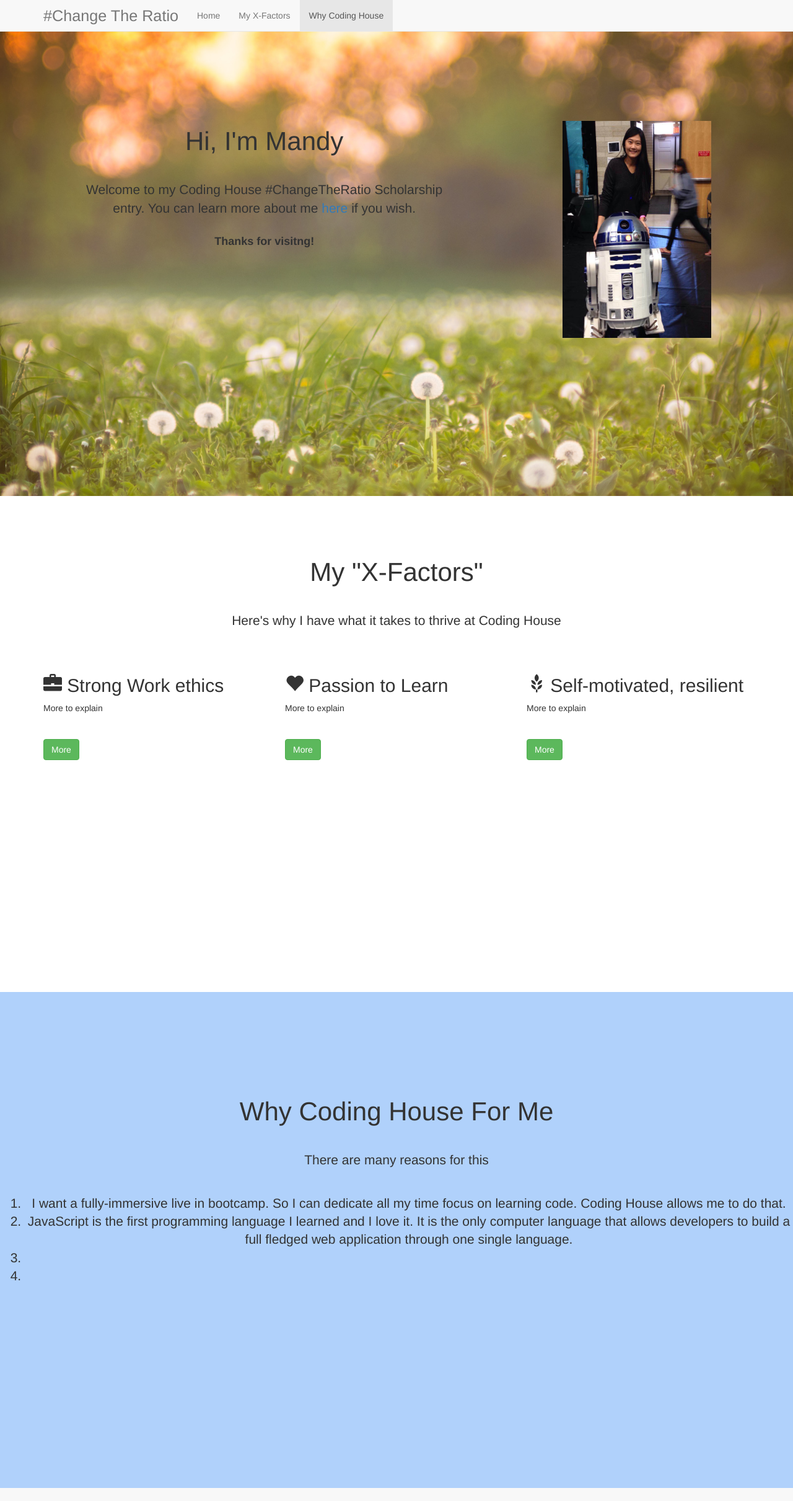
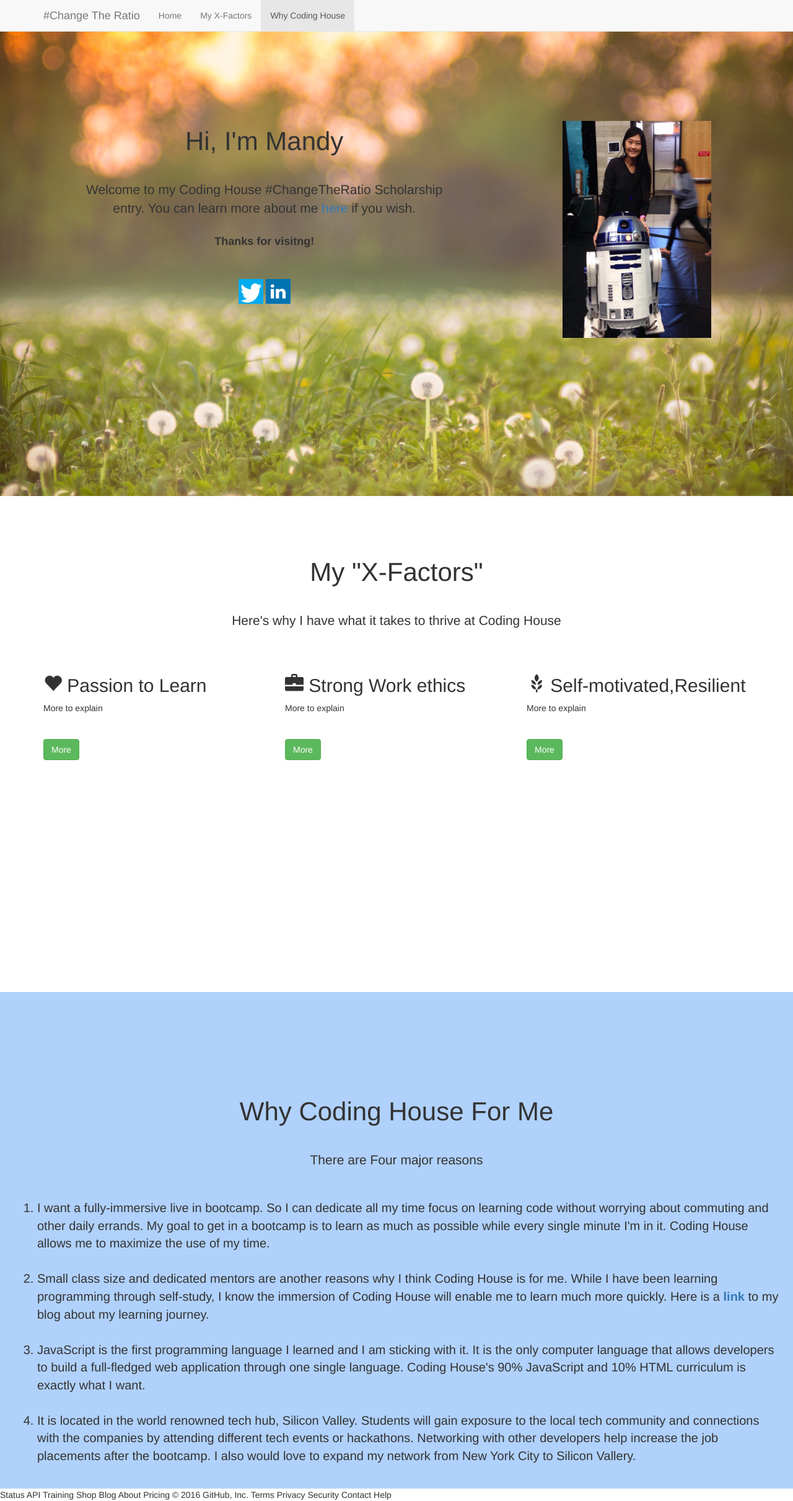
Before and after one commit to mmloveaa/change-the-ratio, a PHP site: page / in a window 1280 px wide. Shown: the whole page at 62% size. Before the commit the page ends 2400 px from the top, so only its background shows below. Run offline with PHP 8.4, Linux system fonts and the light colour scheme; some libraries are stand-ins or nearby versions.

Commit message:
updated contents

```diff
--- a/css/style.css
+++ b/css/style.css
@@ -1,3 +1,24 @@
+	.modal-content{
+		padding: 10px 10px 10px 10px ;
+	}
+
+	.modalpara{
+		padding-top: 10px;
+	}
+
+	.why{
+		margin-left: 20px;
+		margin-right: 20px;
+		float:left;
+		font-size: 20px;
+	}
+
+	#socialimg{
+		margin-top: 40px;
+		width: 40px;
+		height: 40px;
+	}
+
 	.navbar-brand {
 	font-size:1.8em;
 	}
--- a/home.html
+++ b/home.html
@@ -1,4 +1,3 @@
-
 <!DOCTYPE html>
 <html lang="en">
 	<head>
@@ -21,7 +20,16 @@
 		<script src="https://oss.maxcdn.com/libs/respond.js/1.4.2/
 		respond.min.js"></script>
 		<![endif]-->
-	</head>
+
+
+		<!-- Latest compiled and minified CSS -->
+	<link rel="stylesheet" href="https://maxcdn.bootstrapcdn.com/bootstrap/3.3.6/css/bootstrap.min.css" integrity="sha384-1q8mTJOASx8j1Au+a5WDVnPi2lkFfwwEAa8hDDdjZlpLegxhjVME1fgjWPGmkzs7" crossorigin="anonymous">
+	<script src="http://code.jquery.com/jquery-1.12.0.min.js"></script>
+	<script src="http://code.jquery.com/jquery-migrate-1.2.1.min.js"></script>
+		<!-- Latest compiled and minified JavaScript -->
+	<script src="https://maxcdn.bootstrapcdn.com/bootstrap/3.3.6/js/bootstrap.min.js" integrity="sha384-0mSbJDEHialfmuBBQP6A4Qrprq5OVfW37PRR3j5ELqxss1yVqOtnepnHVP9aJ7xS" crossorigin="anonymous"></script>
+
+    </head>
 
 	<body data-spy="scroll" data-target=".navbar-collapse">
 
@@ -30,9 +38,9 @@
 			<div class="navbar-header">
 				<button class="navbar-toggle" data-toggle="collapse" datatarget=".
 	navbar-collapse">
-				<span class="icon-bar"></span>
-				<span class="icon-bar"></span>
-				<span class="icon-bar"></span>
+				<span class="icon-bar">Home</span>
+				<span class="icon-bar">My X-Factors</span>
+				<span class="icon-bar">Why Coding House</span>
 				</button>
 					<a class="navbar-brand">#Change The Ratio</a>
 			</div>
@@ -53,6 +61,8 @@
 					<h1 class="marginTop">Hi, I'm Mandy</h1>
 					<p class="lead">Welcome to my Coding House #ChangeTheRatio Scholarship entry. You can learn more about me <a href="https://mandylearnscode.wordpress.com/about/">here</a> if you wish.</p>
 					<h4 class="bold marginTop"> Thanks for visitng!</h4>
+					<a href="https://twitter.com/MandyChanNYC"><img id="socialimg" src="images/twitter1.jpg"/></a>
+			        <a href="https://www.linkedin.com/in/mandychan1"><img id="socialimg" src="images/linkedin1.jpg"/></a>
 				</div>
 				<div class="col-md-4 col-xs-7 col-sm-4" id="topRow">
 					<img class="images" src="images/robot.jpg"/>
@@ -64,36 +74,105 @@
 			<div class="row" class="center">
 				<h1 class="center title">My "X-Factors"</h1>
 				<p class="lead center">Here's why I have what it takes to thrive at Coding House</p>
-				<div class="col-md-4 marginTop">
-					<h2><span class="glyphicon glyphicon-briefcase"></span> Strong Work ethics</h2>
-					<p>More to explain</p>
-					<button class="btn btn-success marginTop">More</button>
-				</div>
 
 				<div class="col-md-4 marginTop">
 					<h2><span class="glyphicon glyphicon-heart"></span> Passion to Learn</h2>
 					<p>More to explain</p>
-					<button class="btn btn-success marginTop">More</button>
+					<button class="btn btn-success marginTop" data-toggle="modal" type="button" class="btn btn-primary btn-lg"data-target="#myModal1">More</button>
+
+				  <!-- Modal -->
+					<div class="modal fade" id="myModal1" tabindex="-1" role="dialog" aria-labelledby="myModalLabel">
+					  <div class="modal-dialog" role="document">
+					    <div class="modal-content">
+					      <div class="modal-header">
+					        <h4 class="modal-title" id="myModalLabel">Passion to Learn</h4>
+					      </div>
+					      <div class="modal-body">
+					        <p class="modalpara">In college, despite my double specializations in product development and financial planning, I also had double minors in Economic and French. My passion and my dedication to learn can also be observed at work. I have done five internships from 2011-2013 while obtaining my bachelor degree because I valued real-world and hands on working experience.</p>
+							<p>In regards to learning code, I have been using different online resources to teach myself code. My curiosity to new technologies always push me out of my comfort zone. Even though I may not understand certain concepts at the very first time, I would keep searching and reading. You can find a list of resources I used to learn code <a href="https://mandylearnscode.wordpress.com/coding-resources/">here</a> since my programming journey began in October. I understand this industry is constantly evolving and new technologies are put out everyday. One must stay hungry and foolish to learn for a lifetime as a developer. I am committed to this decision I made.</p>
+					      </div>
+					      <div class="modal-footer">
+					        <button type="button" class="btn btn-default" data-dismiss="modal">Close</button>
+					      </div>
+					    </div>
+					  </div>
+					</div>
 				</div>
 
+
 				<div class="col-md-4 marginTop">
-					<h2><span class="glyphicon glyphicon-grain"></span> Self-motivated, resilient</h2>
+					<h2><span class="glyphicon glyphicon-briefcase"></span> Strong Work ethics</h2>
 					<p>More to explain</p>
-					<button class="btn btn-success marginTop">More</button>
+					<button class="btn btn-success marginTop" data-toggle="modal" type="button" class="btn btn-primary btn-lg"data-target="#myModal2">More</button>
+
+				  <!-- Modal -->
+					<div class="modal fade" id="myModal2" tabindex="-1" role="dialog" aria-labelledby="myModalLabel">
+					  <div class="modal-dialog" role="document">
+					    <div class="modal-content">
+					      <div class="modal-header">
+					        <h4 class="modal-title" id="myModalLabel">Strong Work ethics</h4>
+					      </div>
+					      <div class="modal-body">
+					        <p>Growing up as a kid, I saw how hard my parents worked to support the family. They are my role models. As the second generation of the chinese immigrants, I managed to enroll as a full-time student in New York City meanwhile working at JP Morgan Chase and interned at different corporate retail companies. I graduated with 3.5 GPA and had five internships under my belt which highly boosted my value to the employers.</p>
+					        <p>After I graduated from college, my first job as a retail planning analyst, I would work from 7am to 7pm sometimes until 8pm depends on the season. Since my work invloved a lot of reports analysis, bringing work to home for the weekend are nothing new in the industry.</p>
+					        <p>In November 2015, I attended my first Hackathon at University of Maryland. During the two days Hackathon, we were challenged to pitch an idea and built a demo within 24 hours. I stayed up all night to work on the front end side of the project. Our creativity and innovative UI/UX Design, helped us stand out and win the champion of JP Morgan Chase Hack Challenge. Here is a <a href="https://github.com/mmloveaa">link</a> to our project.</p>
+					      </div>
+					      <div class="modal-footer">
+					        <button type="button" class="btn btn-default" data-dismiss="modal">Close</button>
+					      </div>
+					    </div>
+					  </div>
+					</div>
 				</div>
-			</div>
+
+
+
+
+
+				<div class="col-md-4 marginTop">
+					<h2><span class="glyphicon glyphicon-grain"></span> Self-motivated,Resilient</h2>
+					<p>More to explain</p>
+					<button class="btn btn-success marginTop" data-toggle="modal" type="button" class="btn btn-primary btn-lg"data-target="#myModal3">More</button>
+
+                   <!-- Modal -->
+						<div class="modal fade" id="myModal3" tabindex="-1" role="dialog" aria-labelledby="myModalLabel">
+						  <div class="modal-dialog" role="document">
+						    <div class="modal-content">
+						      <div class="modal-header">
+						        <h4 class="modal-title" id="myModalLabel">Self-motivated, Resilient</h4>
+						      </div>
+						      <div class="modal-body">
+						        <p>During the month of December, I would get up at 7am every day and followed through my study schedule on what to learn and achieve each day. During the Christmas holiday and New Year Eve, I stayed at home and continued to work on my projects. Here is a <a href="https://mandylearnscode.wordpress.com/projects/">link</a> to all the projects I built during the Christmas holiday. I am a very self-disciplined person that when I set up a goal, I do not and never give up. My goal right now is to become a fullstack JavaScript Developer. Nothing will stop me and there is no turning back for me.</p>
+						        <p>I understand programming is not easy and there will be many frustrating moments along the way when I get stuck at different problems. However, my experience as an international student back in 2008 taught me everything is possible as long as I am determined and put enough time and effort into it. I was able to land my first job as a retail planning analyst because of my solid work experience. Although English is my second language, I overcame the language barrier and worked my way through different obstacles. I have come a long way to get to where I am today. Leaving retail industry to the technology world is exciting for me and I will do everythng i can to get better at programming.</p>
+						        <p>I believe I can learn programming just like I learned English starting from scratch. I believe I can be a great developer. I want to build applications that improve people's life. I hope to show other women whom I met at Women Who Code they can become developers too. My long term goal is to work for a company that makes a positive impact on the world.</p>
+						      </div>
+						      <div class="modal-footer">
+						        <button type="button" class="btn btn-default" data-dismiss="modal">Close</button>
+						      </div>
+						    </div>
+						  </div>
+				 		</div>
+				 </div>
+		   </div>
 	</div>
+
+
 
 
 	<div class="container contentContainer" id="footer">
 		<div class="row">
 			<h1 class="center title">Why Coding House For Me</h1>
-			<p class="lead center">There are many reasons for this</p>
-			<ol class="lead center">
-				<li>I want a fully-immersive live in bootcamp. So I can dedicate all my time focus on learning code. Coding House allows me to do that.</li>
-				<li>JavaScript is the first programming language I learned and I love it. It is the only computer language that allows developers to build a full fledged web application through one single language.</li>
-				<li></li>
-				<li></li>
+			<p class="lead center">There are Four major reasons</p>
+			<ol class="why">
+			   </br />
+				<li>I want a fully-immersive live in bootcamp. So I can dedicate all my time focus on learning code without worrying about commuting and other daily errands. My goal to get in a bootcamp is to learn as much as possible while every single minute I'm in it. Coding House allows me to maximize the use of my time.</li>
+				<br />
+				<li>Small class size and dedicated mentors are another reasons why I think Coding House is for me. While I have been learning programming through self-study, I know the immersion of Coding House will enable me to learn much more quickly. Here is a <a href="https://mandylearnscode.wordpress.com"><strong>link</strong></a> to my blog about my learning journey.</li>
+				<br />
+				<li>JavaScript is the first programming language I learned and I am sticking with it. It is the only computer language that allows developers to build a full-fledged web application through one single language. Coding House's 90% JavaScript and 10% HTML curriculum is exactly what I want.</li>
+				<br />
+				<li>It is located in the world renowned tech hub, Silicon Valley. Students will gain exposure to the local tech community and connections with the companies by attending different tech events or hackathons. Networking with other developers help increase the job placements after the bootcamp. I also would love to expand my network from New York City to Silicon Vallery.</li>
+				<br />
 			</ol>
 			<!-- <p class="center"><img src="images/appstore.jpg" class="appstoreImage" /> -->
 		</div>
@@ -112,3 +191,5 @@
 
 	</body>
 </html>
+Status API Training Shop Blog About Pricing
+© 2016 GitHub, Inc. Terms Privacy Security Contact Help
```
Also changed, not shown: images/appstore.jpg (deleted), images/linkedin1.jpg (added), images/twitter1.jpg (added).
